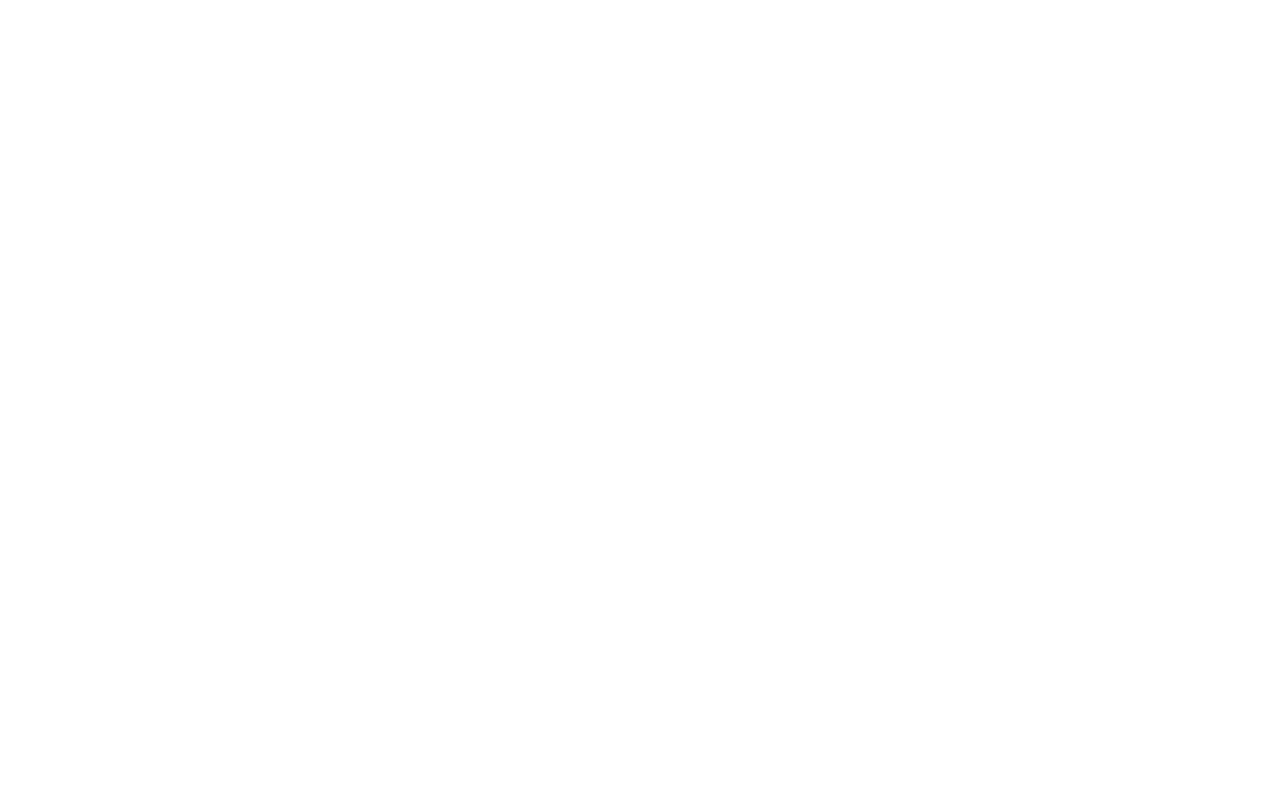
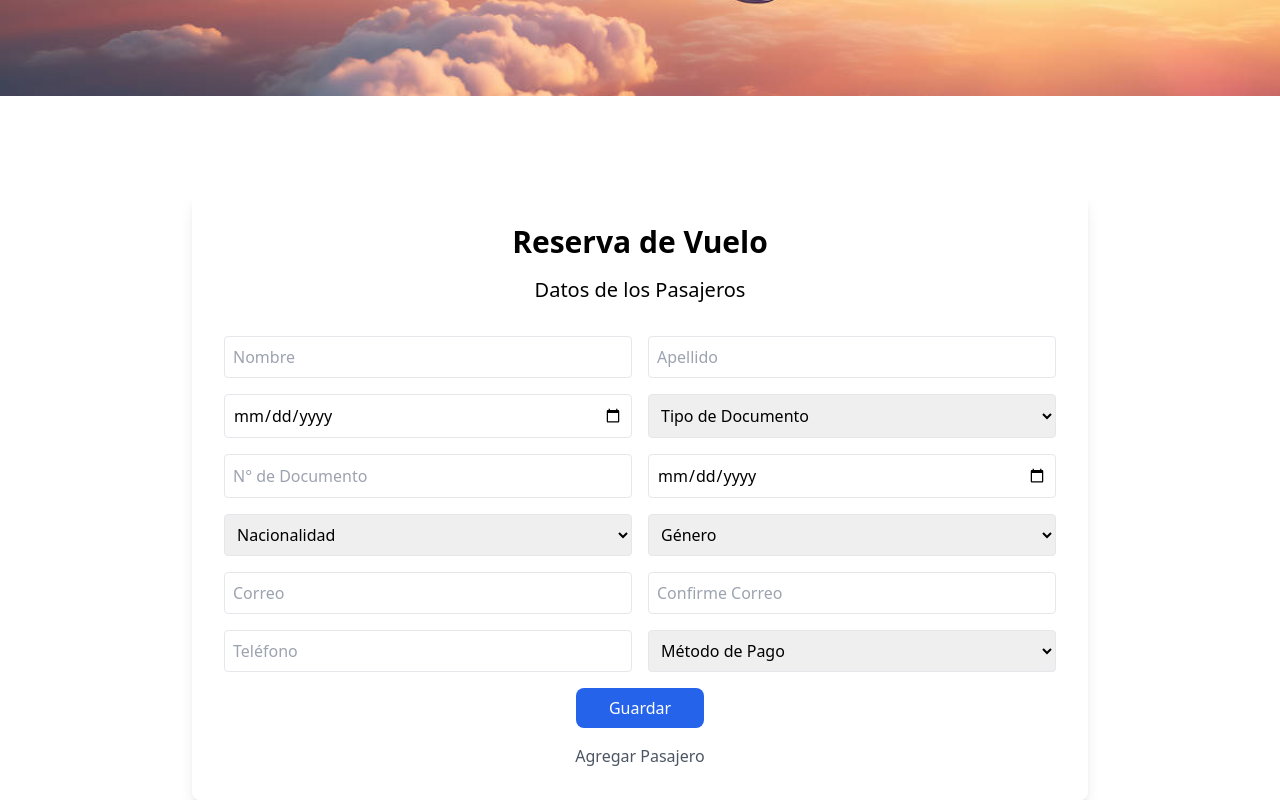
Before and after one commit to Carlos-jim/freeway, a React (Create React App) app: page /busqueda-vuelos in a window 1280 px wide. Before the commit this address had no page. Shown: the part 320-1120 px from the top of the page. Before the commit the page ends 800 px from the top, so only its background shows below. Built offline with nearby package versions, Linux system fonts and the light colour scheme.

Commit message:
Reservaciones

```diff
--- a/src/App.js
+++ b/src/App.js
@@ -4,6 +4,7 @@
 import Register from './view/register';
 import FlightRegistration from './view/fligthRegistration';
 import ReservationTable from './view/reservas';
+import FlightReservation from './view/FligthReservation';
 function App() {
   return (
     <Router>
@@ -13,6 +14,7 @@
           <Route path="/login" element={<Login />} />
           <Route path="/registrar-vuelo" element={<FlightRegistration />} />
           <Route path="/reservacion" element={<ReservationTable />} />
+          <Route path="/busqueda-vuelos" element={<FlightReservation />} />
         </Routes>
       </div>
     </Router>
--- /dev/null
+++ b/src/components/backgroundImgUser.jsx
@@ -0,0 +1,15 @@
+import React from "react";
+import backgroundImage from "../avions-prueba.jpg"; // Asegúrate de que la imagen esté en el directorio src
+
+const BackgroundImgUser = () => {
+  return (
+    <div>
+      <div
+        className="bg-cover  bg-center"
+        style={{ backgroundImage: `url(${backgroundImage})`, height: '22rem', backgroundRepeat: 'no-repeat' }}
+      ></div>
+    </div>
+  );
+};
+
+export default BackgroundImgUser;
--- /dev/null
+++ b/src/components/inputs-Reservation.jsx
@@ -0,0 +1,80 @@
+import React from "react";
+
+const InputsReservation = () => {
+  return (
+    <div>
+      <div className="grid grid-cols-2 gap-4">
+        <input
+          type="text"
+          placeholder="Nombre"
+          className="border p-2 rounded"
+        />
+        <input
+          type="text"
+          placeholder="Apellido"
+          className="border p-2 rounded"
+        />
+        <input
+          type="date"
+          placeholder="Fecha Nacimiento"
+          className="border p-2 rounded"
+        />
+        <select className="border p-2 rounded">
+          <option>Tipo de Documento</option>
+          <option>DNI</option>
+          <option>Pasaporte</option>
+        </select>
+        <input
+          type="text"
+          placeholder="N° de Documento"
+          className="border p-2 rounded"
+        />
+        <input
+          type="date"
+          placeholder="Fecha Vto. Pasaporte"
+          className="border p-2 rounded"
+        />
+        <select className="border p-2 rounded">
+          <option>Nacionalidad</option>
+          <option>Argentino</option>
+          <option>Otro</option>
+        </select>
+        <select className="border p-2 rounded">
+          <option>Género</option>
+          <option>Masculino</option>
+          <option>Femenino</option>
+        </select>
+        <input
+          type="email"
+          placeholder="Correo"
+          className="border p-2 rounded"
+        />
+        <input
+          type="email"
+          placeholder="Confirme Correo"
+          className="border p-2 rounded"
+        />
+        <input
+          type="text"
+          placeholder="Teléfono"
+          className="border p-2 rounded"
+        />
+        <select className="border p-2 rounded">
+          <option>Método de Pago</option>
+          <option>Tarjeta de Crédito</option>
+          <option>PayPal</option>
+        </select>
+      </div>
+      <div className="flex justify-center mt-4">
+        <button className="bg-blue-600 text-white p-2 rounded-lg w-32">
+          Guardar
+        </button>
+      </div>
+      <div className="flex justify-center mt-4">
+        <button className="text-gray-600">Agregar Pasajero</button>
+      </div>
+    </div>
+  );
+};
+
+export default InputsReservation;
--- /dev/null
+++ b/src/view/FligthReservation.jsx
@@ -0,0 +1,22 @@
+import React from "react";
+import InputsReservation from "../components/inputs-Reservation";
+import Navbar from "../components/navbarUser";
+import BackgroundImgUser from "../components/backgroundImgUser";
+
+const FlightReservation = () => {
+  return (
+    <div>
+        <Navbar/>
+        <BackgroundImgUser/>
+      <div className="bg-white bg-opacity-80 p-8 rounded-lg shadow-lg max-w-4xl mx-auto mt-24">
+        <h1 className="text-3xl font-bold text-center mb-4">
+          Reserva de Vuelo
+        </h1>
+        <h2 className="text-xl text-center mb-8">Datos de los Pasajeros</h2>
+        <InputsReservation />
+      </div>
+    </div>
+  );
+};
+
+export default FlightReservation;
```
Also changed, not shown: src/avions-prueba.jpg (added).
